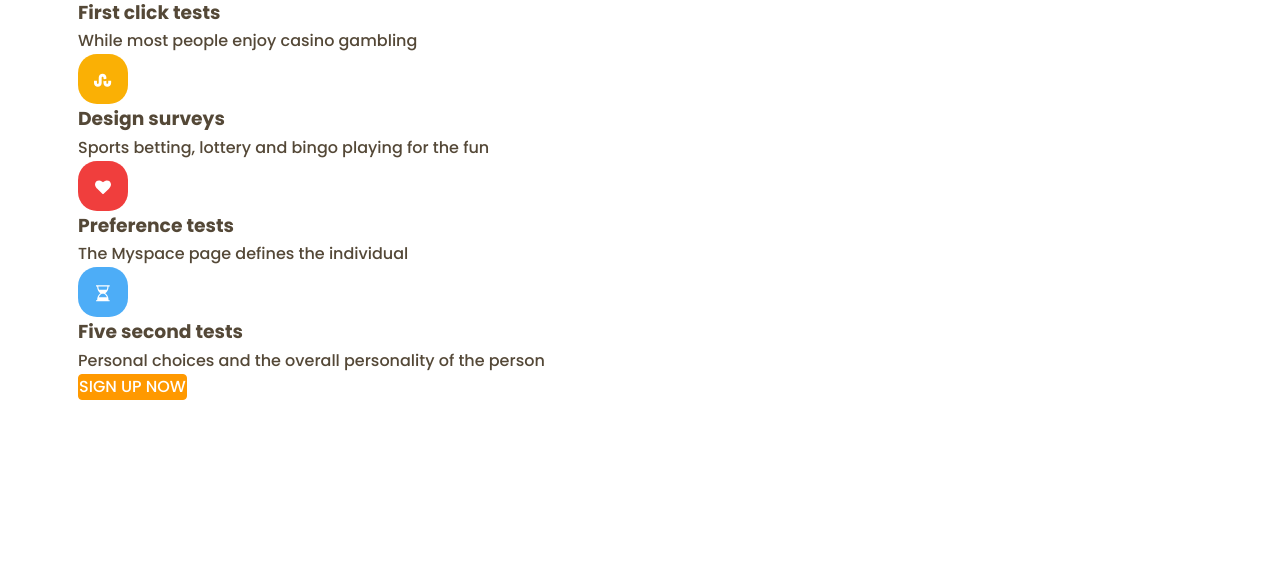
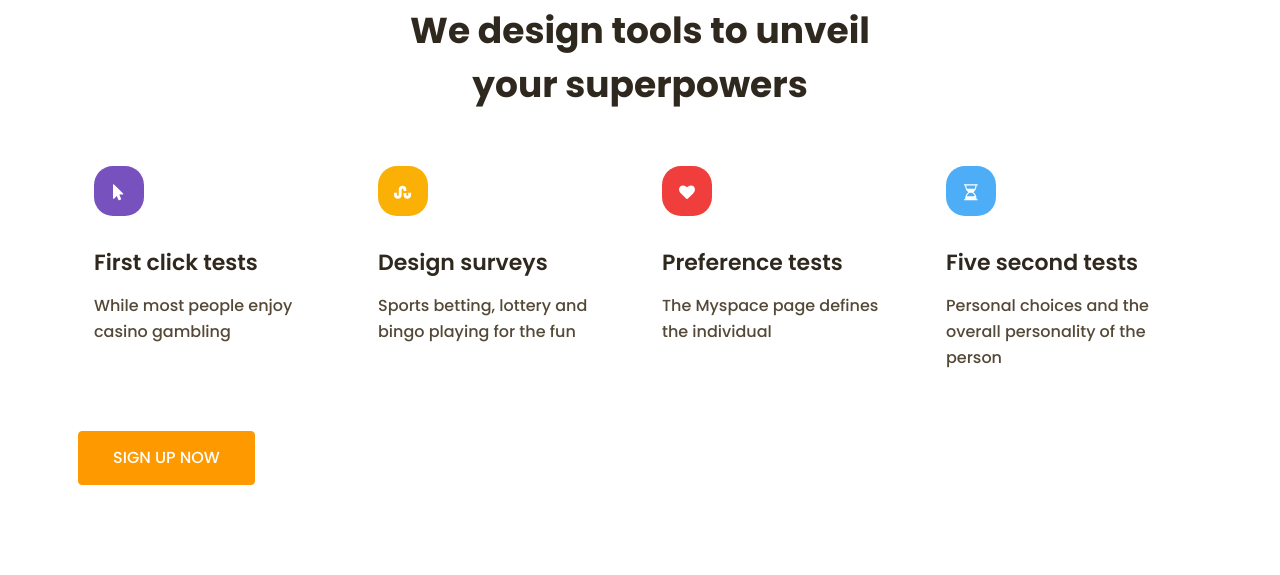
Before and after one commit to zachetka/lp-vapr-productly, a website: page src/index.html in a window 1280 px wide. Shown: the part 719-1294 px from the top of the page. Before the commit the page ends 1119 px from the top, so only its background shows below. Drawn offline with Linux system fonts and the light colour scheme; files that its build step writes are made by us from their sources; files whose address does not match are found by name.

Commit message:
add section tools

```diff
--- a/src/index.html
+++ b/src/index.html
@@ -79,8 +79,9 @@
 
     <!-- Tools -->
     <section class="tools">
+        <h2 class="tools__title title">We design tools to unveil your superpowers</h2>
+        <div class="tools__items-wrapper">
             <div class="container">
-            <h2 class="tools__title title">We design tools to unveil your superpowers</h2>
                 <div class="tools__items">
                     <div class="tools__item">
                         <img class="tools__item-img" src="/src/images/tools-1.svg" alt="tools image">
@@ -104,6 +105,7 @@
                     </div>
                 </div>
                 <a class="tools__btn btn" href="#">SIGN UP NOW</a>
+            </div>
         </div>
     </section>
 
--- a/src/styles/blocks/cover.scss
+++ b/src/styles/blocks/cover.scss
@@ -18,15 +18,13 @@
     }
     &__btn{
         margin-right: 30px;
-        padding: 14px 40px 14px;
+        padding: 14px 40px;
         font-weight: 700;
     }
     &__link {
         position: relative;
         padding-left: 25px;
-        font-size: 16px;
         font-weight: 600;
-        line-height: 1.5;
         color: $bright;
         text-decoration: underline;
         &:before {
--- /dev/null
+++ b/src/styles/blocks/tools.scss
@@ -0,0 +1,35 @@
+.tools {
+    padding: 110px 0 90px;
+    &__title {
+        margin: 0 auto 54px;
+        padding: 0 10px;
+        max-width: 530px;
+        text-align: center;
+    }
+    &__items-wrapper {
+
+    }
+    &__items {
+        margin-bottom: 60px;
+        padding: 0 16px;
+        display: flex;
+        justify-content: space-between;
+    }
+    &__item {
+        max-width: 240px;
+    }
+    &__item-img {
+        margin-bottom: 30px;
+    }
+    &__item-title {
+        margin-bottom: 14px;
+        font-weight: 600;
+        font-size: 22px;
+        line-height: 1.5;
+        color: $title-color;
+    }
+    &__btn {
+
+        padding: 14px 34px;
+    }
+}
```
Also changed, not shown: docs/index.html (+1 -1 lines), docs/assets/style.min.css. Lines whose indentation alone changed are shown as unchanged.
